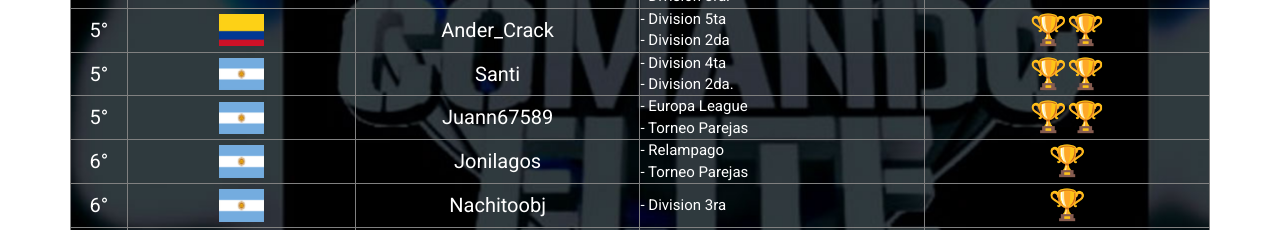
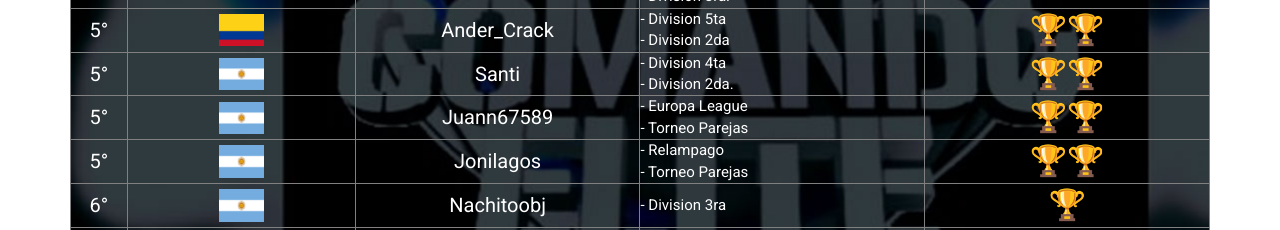
Before and after one commit to ComandoFC/Comando-FC, a plain HTML site: page Campeones.html in a window 1280 px wide. Shown: the part 2252-2482 px from the top of the page. Drawn offline with Linux system fonts and the light colour scheme.

Commit message:
Update Campeones.html

```diff
--- a/Campeones.html
+++ b/Campeones.html
@@ -283,12 +283,12 @@
                     	<td style="font-size: 30px"><center>🏆🏆</center></td>
 				</tr>
                  <tr>
-                    <td style="font-size: 20px; color: #fff"><center>6°</center></td>
+                    <td style="font-size: 20px; color: #fff"><center>5°</center></td>
 					<th><center><img src="images/argentina.jpg" width="20%"></center></th>
 					<td style="font-size: 20px; color: #fff"><center>Jonilagos</center></td>
 					<td style="font-size: 15px; color: #fff">- Relampago <br>
 - Torneo Parejas</td>
-                    	<td style="font-size: 30px"><center>🏆</center></td>
+                    	<td style="font-size: 30px"><center>🏆🏆</center></td>
 				</tr>
                  <tr>
                     <td style="font-size: 20px; color: #fff"><center>6°</center></td>
```
